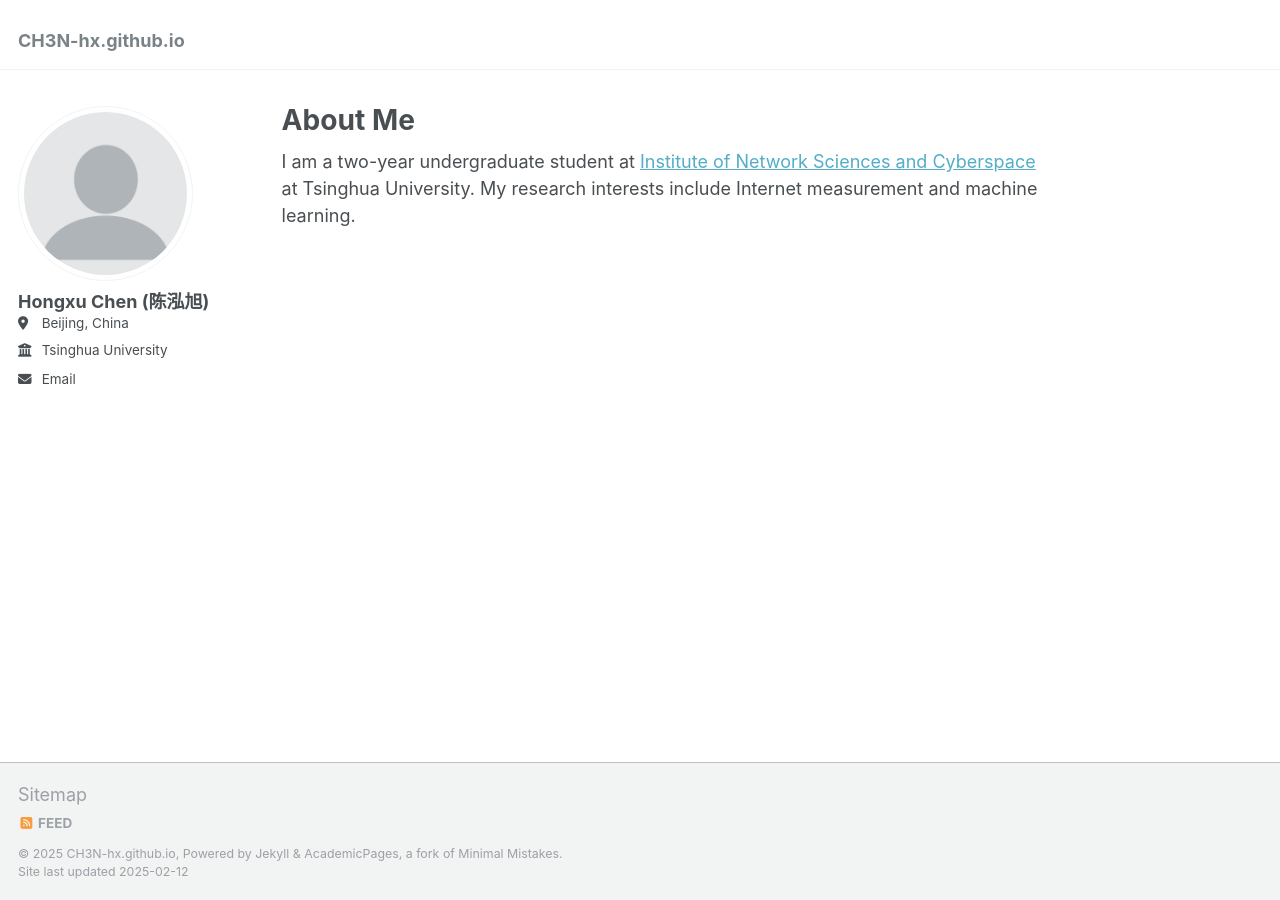
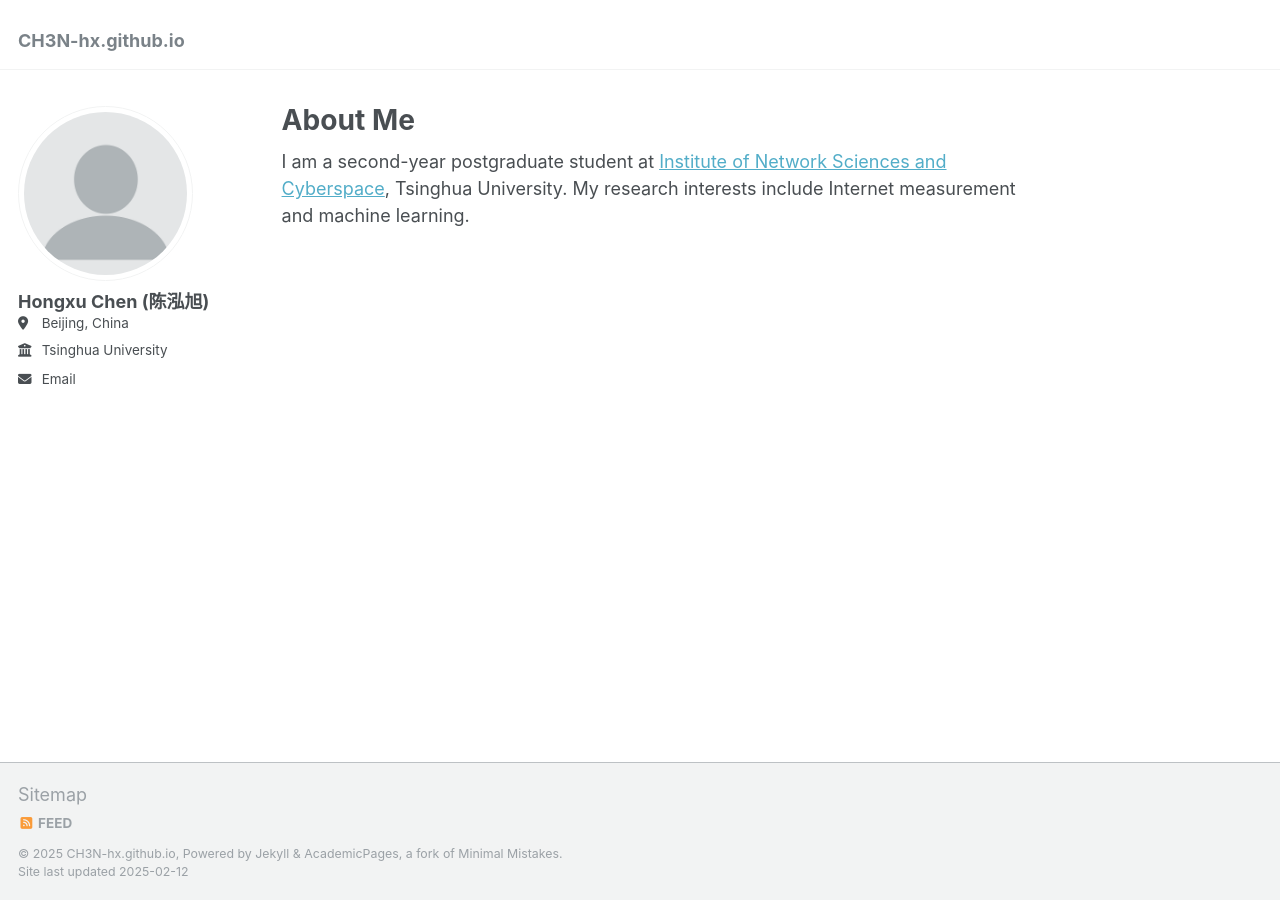
Before and after one commit to CH3N-hx/CH3N-hx.github.io, a Jekyll site: the page built from _pages/about.md, in a window 1280 px wide. Built offline with Jekyll 4.4.1, drawn with Linux system fonts in a browser that asks for light colours.

Commit message:
Update about.md

```diff
--- a/_pages/about.md
+++ b/_pages/about.md
@@ -7,4 +7,4 @@ redirect_from:
   - /about/
   - /about.html
 ---
- I am a two-year undergraduate student at [Institute of Network Sciences and Cyberspace](https://www.insc.tsinghua.edu.cn/) at Tsinghua University. My research interests include Internet measurement and machine learning.
+I am a second-year postgraduate student at [Institute of Network Sciences and Cyberspace](https://www.insc.tsinghua.edu.cn/), Tsinghua University. My research interests include Internet measurement and machine learning.
```
